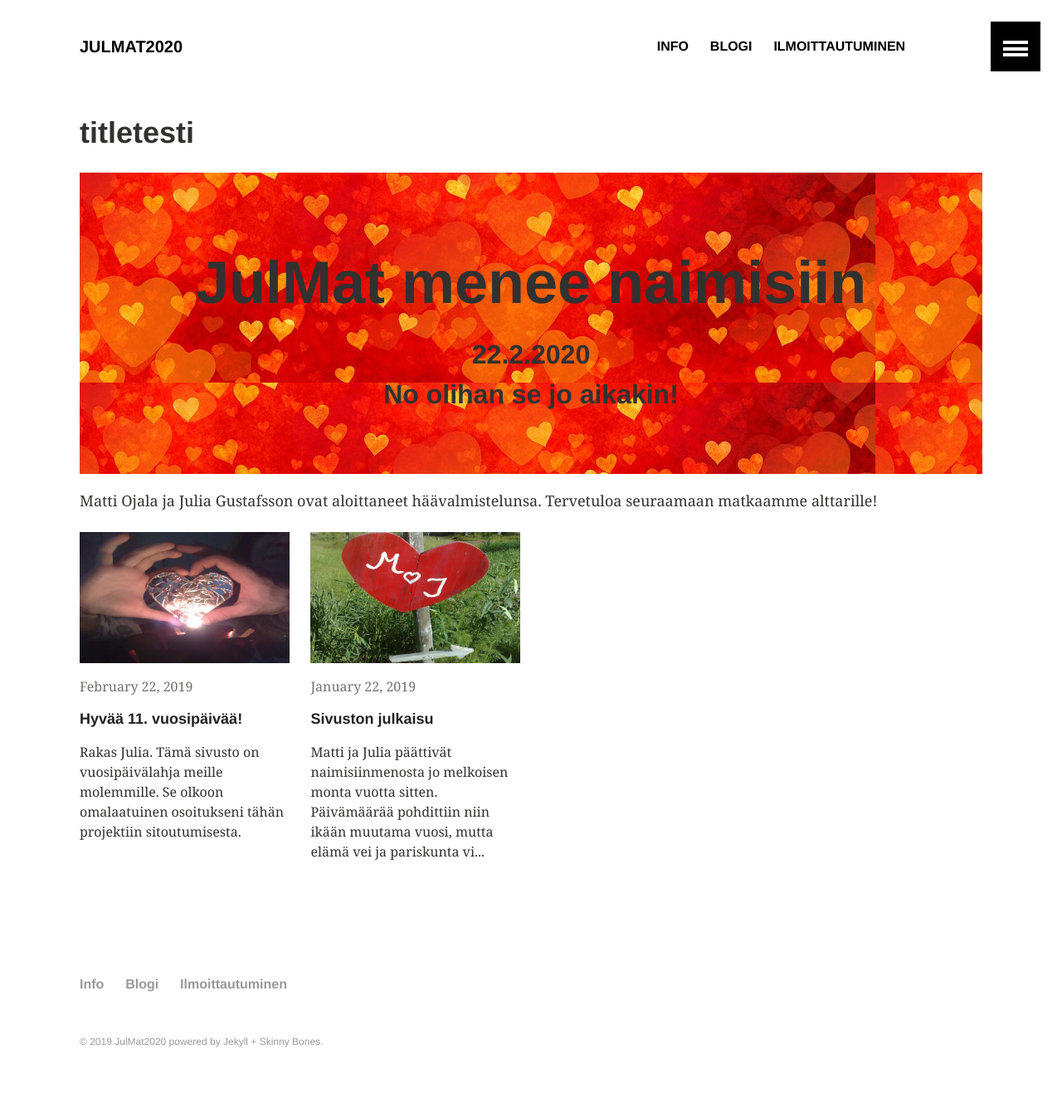
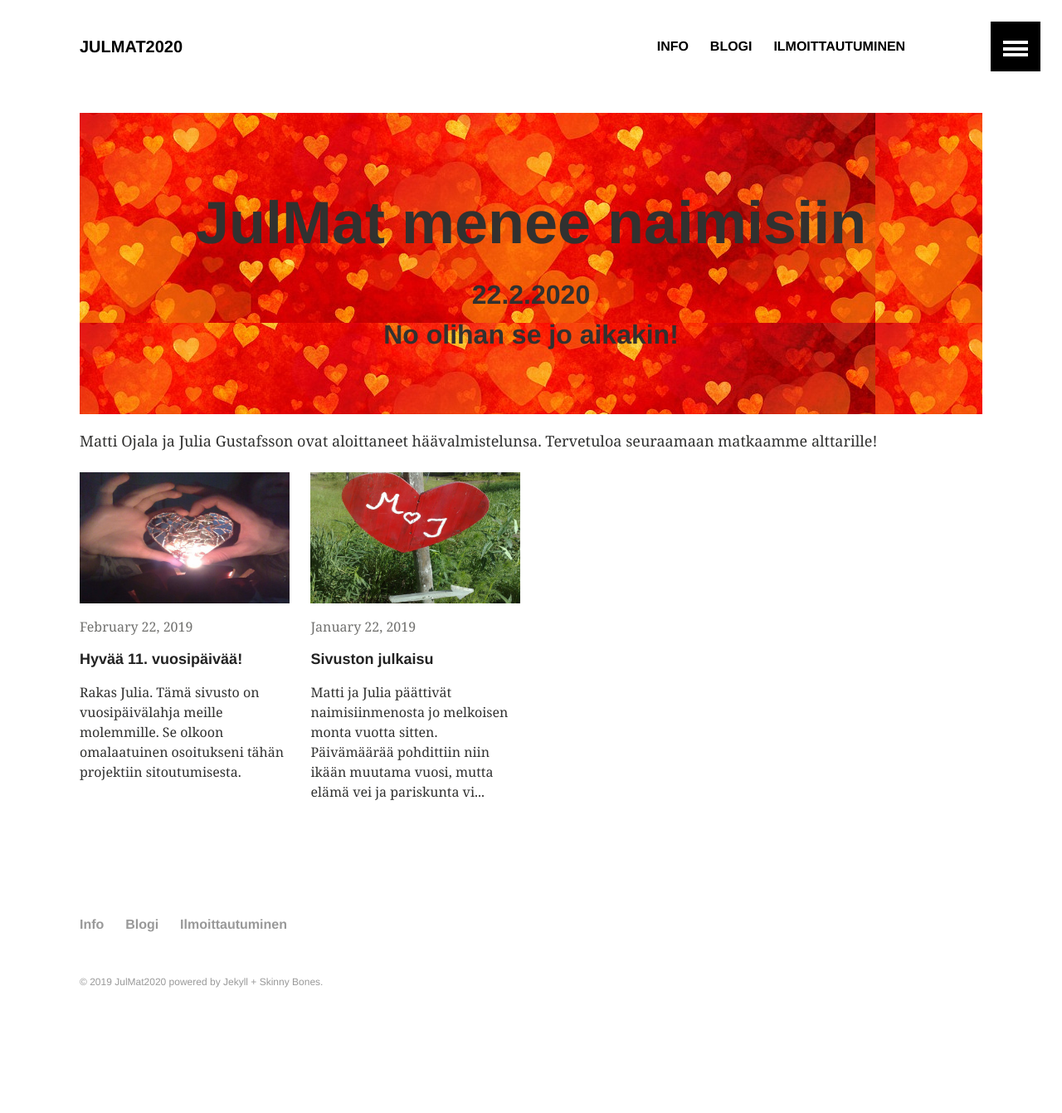
Before and after one commit to Amatson/Amatson.github.io, a Jekyll site: the page built from index.md, in a window 1280 px wide. Shown: the whole page at 83% size. Built offline with Jekyll 4.4.1, drawn with Linux system fonts in a browser that asks for light colours; after the commit the page ends 1269 px from its top, so only the background shows below that.

```diff
--- a/index.md
+++ b/index.md
@@ -1,7 +1,7 @@
 ---
 layout: archive
 permalink: /
-title: "titletesti"
+title: ""
 ---
 
 <style type="text/css">
@@ -10,10 +10,12 @@ title: "titletesti"
 }
 </style>
 
-<div class="wrap page-lead-content bgimg">
-	<h1>JulMat menee naimisiin</h1>
-	<h2>22.2.2020<br>
-	No olihan se jo aikakin!</h2>
+<div class="page-feature-image bgimg">
+	<div class="wrap page-lead-content ">
+		<h1>JulMat menee naimisiin</h1>
+		<h2>22.2.2020<br>
+		No olihan se jo aikakin!</h2>
+	</div>
 </div>
 
 Matti Ojala ja Julia Gustafsson ovat aloittaneet häävalmistelunsa. Tervetuloa seuraamaan matkaamme alttarille!
```
